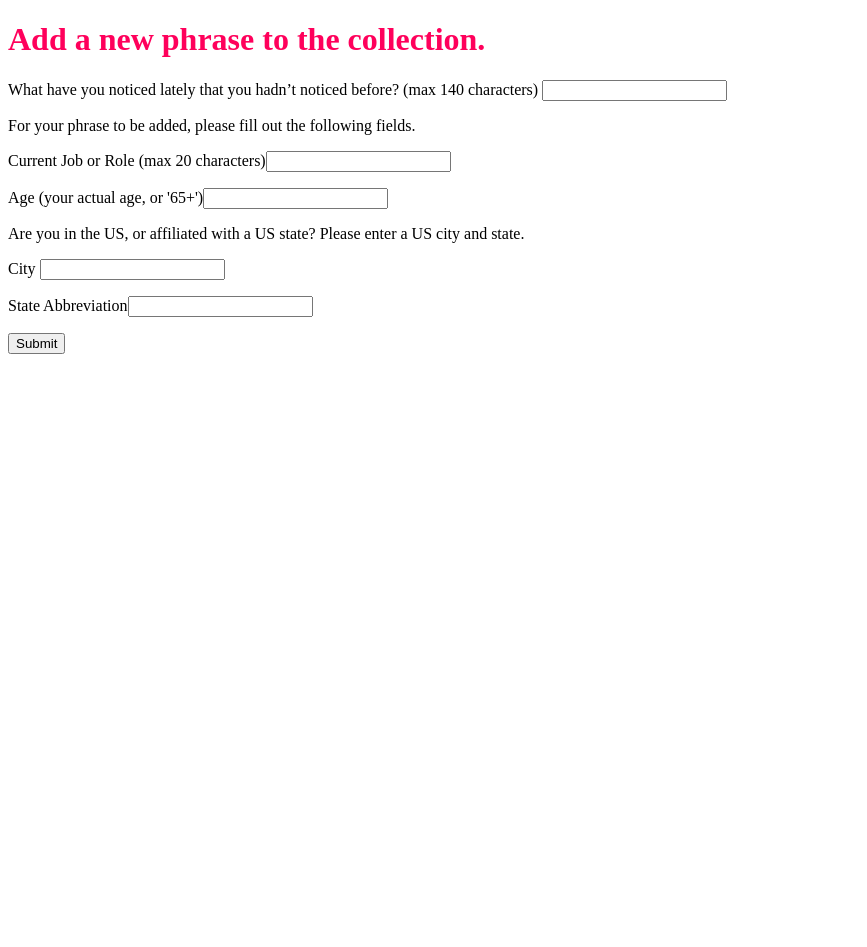
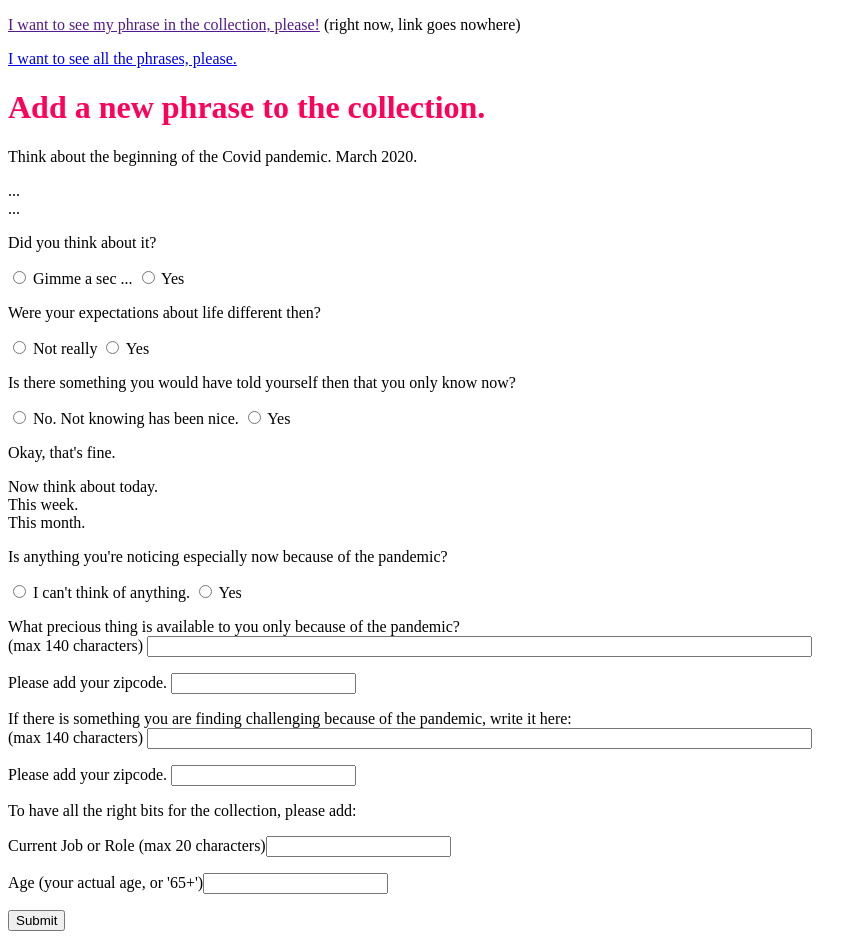
Before and after one commit to j-ran/sentiment_project, a Flask app: page /add_new_phrase in a window 1280 px wide. Shown: the whole page, without its empty margins (0-867 px from the left). Before the commit the page ends 354 px from the top, so only its background shows below. Run offline with Flask 2, Linux system fonts and the light colour scheme.

Commit message:
Multiple choice form added before phrase_text input

```diff
--- a/templates/add_new_phrase.html
+++ b/templates/add_new_phrase.html
@@ -2,18 +2,74 @@
 {% block title %}Sentiment Project Add A Phrase{% endblock %}
 
 {% block body %}
+
+  <p><a href="">I want to see my phrase in the collection, please!</a> (right now, link goes nowhere)</p>
+    <p><a href="/">I want to see all the phrases, please.</a></p>
+
   <h1 style="color:#ff005b">Add a new phrase to the collection.</h1>
 
-  <form action="/create_new_phrase" method="POST">
+  <form action="/add_new_phrase" method="POST">
     <p>
-      What have you noticed lately that you hadn’t noticed before? (max 140 characters) <input type="text" maxlength="140" name="phrase_text" required>
+      Think about the beginning of the Covid pandemic. March 2020.</p>
+        ... <br>
+          ... <br>
+            <p>Did you think about it?</p>
+
+              <p>
+                <input type="radio" id="gimme_a_sec" name="think_about_it" value="no" required>
+                  <label for="gimme_a_sec">Gimme a sec ...</label>
+                    <input type="radio" id="yes" name="think_about_it" value="yes" required>
+                      <label for="yes">Yes</label>
+                        </p>
+    <p>
+      Were your expectations about life different then?</p>
+        <p>
+          <input type="radio" id="not_really" name="expectations_different" value="no" required>
+            <label for="not_really">Not really</label>
+              <input type="radio" id="yes" name="expectations_different" value="yes" required>
+                <label for="yes">Yes</label>
+                  </p>
+    <p>
+      Is there something you would have told yourself then that you only know now?</p>
+        <p>
+          <input type="radio" id="not_knowing_has_been_nice" name="told_yourself" value="no" required>
+            <label for="not_knowing_has_been_nice">No. Not knowing has been nice.</label>
+              <input type="radio" id="yes" name="told_yourself" value="yes" required>
+                <label for="yes">Yes</label>
                   </p>
 
-
-
-    <p> For your phrase to be added, please fill out the following fields.
+      <p> Okay, that's fine. </p>
+            Now think about today. <br>
+              This week. <br>
+                This month. </p>
+                <p>
+                  Is anything you're noticing especially now because of the pandemic?</p>
+                    <p>
+                      <input type="radio" id="cant_think_of_anything" name="noticing" value="no" required>
+                        <label for="cant_think_of_anything">I can't think of anything.</label>
+                          <input type="radio" id="yes" name="noticing" value="yes" required>
+                            <label for="yes">Yes</label>
+                              </p>
+                  <p>
+                    What precious thing is available to you only because of the pandemic?
+                      <br>(max 140 characters)
+                        <input type="text" maxlength="140" size="80" name="phrase_text" required>
+                          </p>
+                            <p>
+                              Please add your zipcode. <input type="text" maxlength="5" name="zip" required>
                               </p>
 
+                  <p>
+                    If there is something you are finding challenging because of the pandemic, write it here:
+                      <br>(max 140 characters)
+                        <input type="text" maxlength="140" size="80" name="phrase_text" required>
+                          </p>
+                            <p>
+                              Please add your zipcode. <input type="text" maxlength="5" name="zip" required>
+                              </p>
+
+    <p> To have all the right bits for the collection, please add:
+      </p>
         <p>
           Current Job or Role (max 20 characters)<input type="text" maxlength="20" name="job_at_phrase" required>
             </p>
@@ -21,16 +77,8 @@
                 Age (your actual age, or '65+')<input type="text" maxlength="3" name="age_at_phrase" required>
                   </p>
                 <p>
-                Are you in the US, or affiliated with a US state? Please enter a US city and state.
-                </p>
-                    <p>
-                    City <input type="text" maxlength="30" name="phrase_city" required>
-                    </p>
-                        <p>
-                        State Abbreviation<input type="text" maxlength="2" name="phrase_state" required>
-                        </p>
-                            <p>
               <input type="submit">
             </p>
           </form>
+
 {% endblock %}
```
Lines whose indentation alone changed are shown as unchanged.
